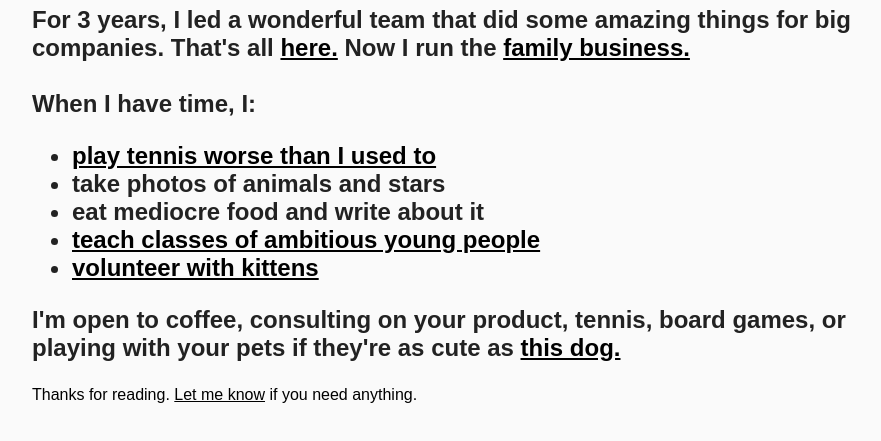
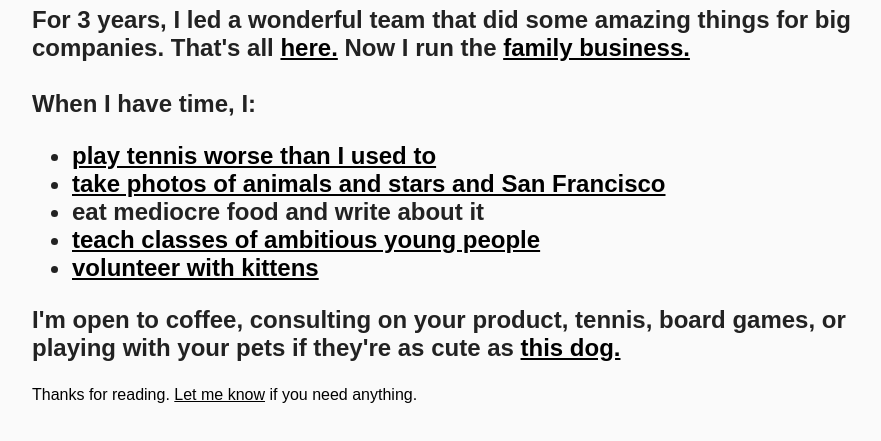
Before and after one commit to krishenkotecha/krishen-site, a plain HTML site: page index.html in a window 1280 px wide. Shown: the part 257-698 px from the top of the page, without its empty margins (176-1057 px from the left). Drawn offline with Linux system fonts and the light colour scheme; a web font is replaced by a local one.

Commit message:
Update index.html

```diff
--- a/index.html
+++ b/index.html
@@ -25,7 +25,7 @@
 
 <ul>
 	<li><a href="https://usctrojans.com/index.aspx?path=mten">play tennis worse than I used to</a></li>
-	<li>take photos of animals and stars</li>
+	<li><a href="https://instagram.com/krishenkotecha">take photos of animals and stars and San Francisco</a></li>
 	<li>eat mediocre food and write about it</li>
 	<li><a href="http://generalassemb.ly">teach classes of ambitious young people</a></li>
 	<li><a href="https://kittcrusaders.org">volunteer with kittens</a></li>
```
